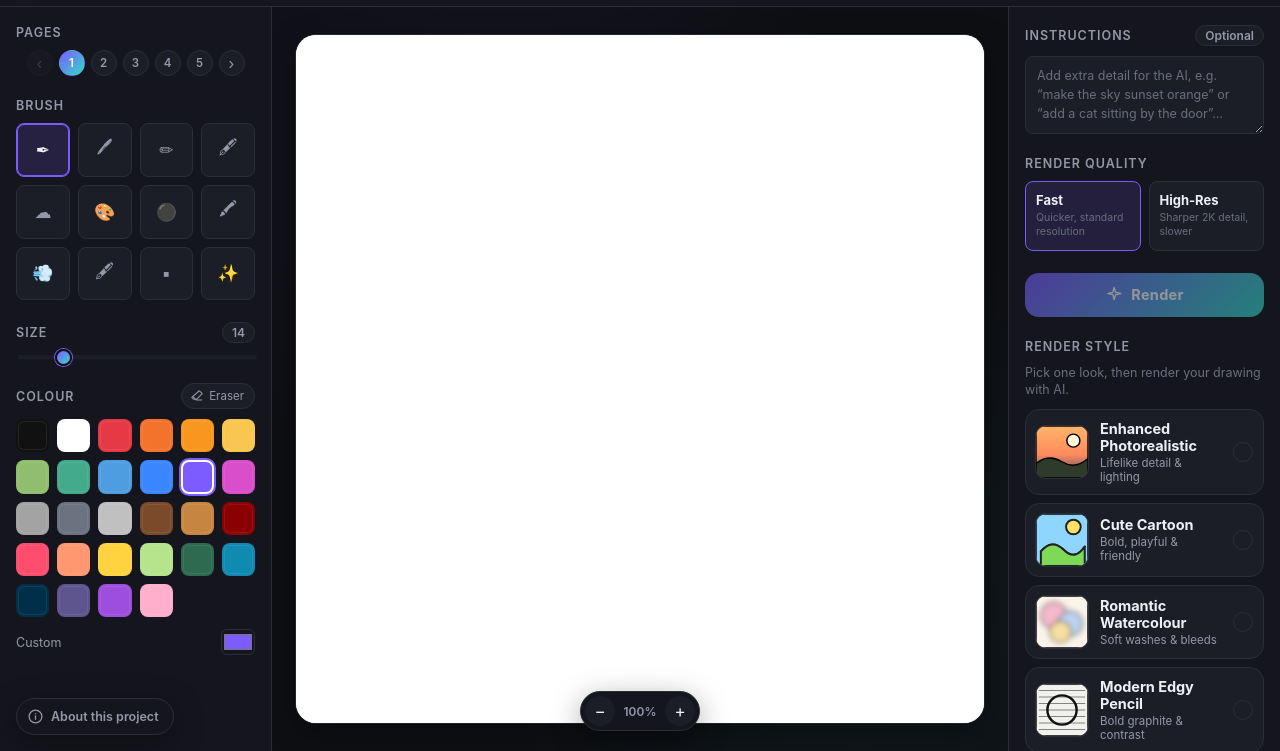
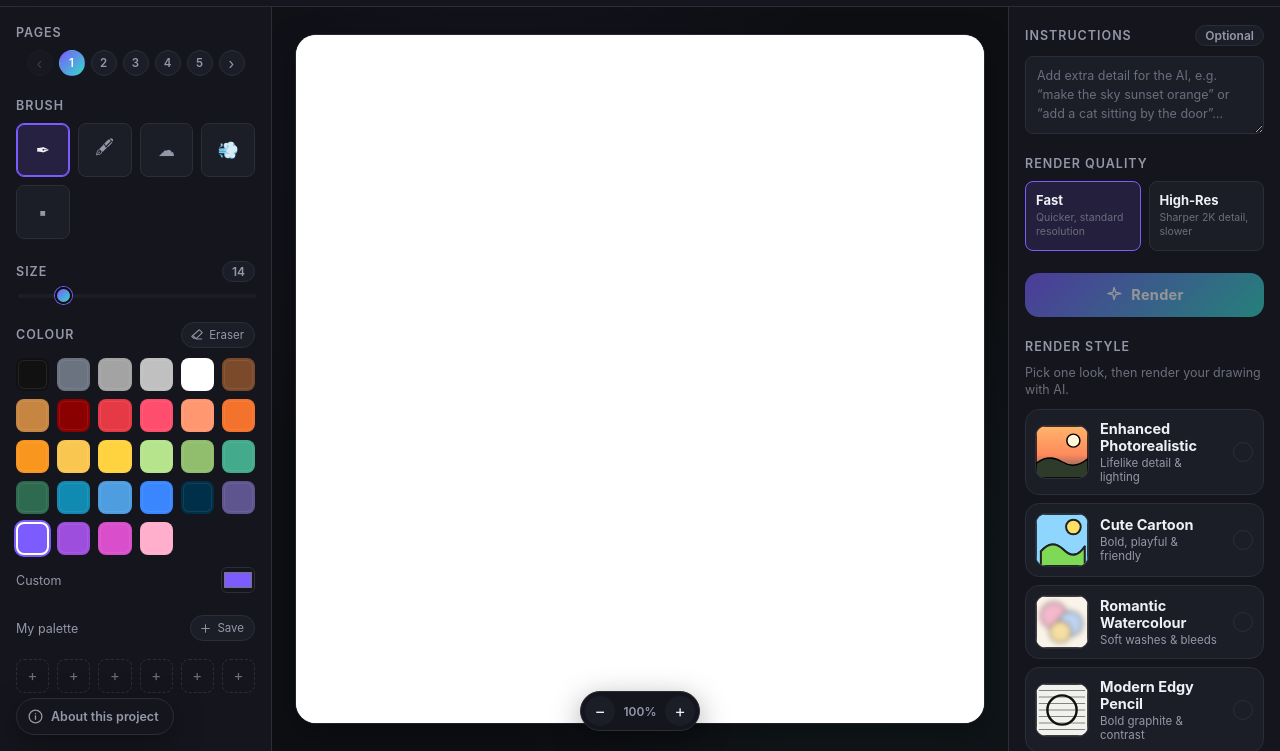
Before and after one commit to laurensderks/imagineAI, a website: page public/index.html in a window 1280 px wide. Shown: the part 49-800 px from the top of the page. Drawn offline with Linux system fonts and the light colour scheme.

Commit message:
Add saveable custom palette, reorder colours, trim brush set
- Add a "My palette" row of 6 custom colour slots with a Save button;
  colours persist to localStorage so they return between sessions, and
  the slots cycle (oldest drops off) once full.
- Reorder the 28 preset colours into a smooth spectrum (neutrals →
  browns → reds → oranges → yellows → greens → blues → purples → pinks)
  so similar colours sit next to each other.
- Reduce the brush set to Smooth Pen, Ink, Soft Brush, Spray Paint,
  and Pixel.

```diff
--- a/public/css/style.css
+++ b/public/css/style.css
@@ -302,6 +302,49 @@ input[type="range"]::-moz-range-thumb {
 }
 .swatch:hover { transform: scale(1.08); }
 .swatch.active { border-color: #fff; box-shadow: 0 0 0 2px var(--accent); }
+
+/* custom "My palette" slots */
+.custom-palette-header {
+  margin-top: 12px;
+  font-size: 12.5px;
+  color: var(--text-dim);
+}
+.palette-save-btn {
+  display: flex;
+  align-items: center;
+  gap: 5px;
+  font-size: 11.5px;
+  color: var(--text-dim);
+  background: var(--bg-elev-2);
+  border: 1px solid var(--border);
+  border-radius: 999px;
+  padding: 5px 10px 5px 8px;
+  cursor: pointer;
+  transition: border-color 0.15s ease, color 0.15s ease;
+}
+.palette-save-btn svg { width: 13px; height: 13px; }
+.palette-save-btn:hover { color: var(--text); border-color: #3a3d4d; }
+
+.custom-palette { margin-top: 8px; }
+.swatch.empty {
+  cursor: default;
+  background: transparent !important;
+  border: 1.5px dashed var(--border);
+  box-shadow: none;
+  position: relative;
+}
+.swatch.empty:hover { transform: none; }
+.swatch.empty::after {
+  content: "+";
+  position: absolute;
+  inset: 0;
+  display: flex;
+  align-items: center;
+  justify-content: center;
+  color: var(--text-faint);
+  font-size: 15px;
+  line-height: 1;
+}
 
 .custom-color-row {
   display: flex;
--- a/public/index.html
+++ b/public/index.html
@@ -75,6 +75,15 @@
             <span>Custom</span>
             <input type="color" id="customColor" value="#7c5cff" />
           </label>
+
+          <div class="row-between custom-palette-header">
+            <span>My palette</span>
+            <button class="palette-save-btn" id="paletteSaveBtn" title="Save current colour to your palette">
+              <svg viewBox="0 0 24 24"><path d="M12 5v14M5 12h14"/></svg>
+              <span>Save</span>
+            </button>
+          </div>
+          <div class="swatch-grid custom-palette" id="customPalette"><!-- 6 slots populated by app.js --></div>
         </section>
 
       </div>
--- a/public/js/app.js
+++ b/public/js/app.js
@@ -7,16 +7,16 @@
  */
 
 (function () {
+  // Ordered as a smooth spectrum so similar colours sit next to each other:
+  // neutrals → browns → reds → oranges → yellows → greens → blues → purples → pinks.
   const PRESET_COLORS = [
-    // Original 12
-    '#111111', '#ffffff', '#e63946', '#f3722c', '#f8961e', '#f9c74f',
-    '#90be6d', '#43aa8b', '#4d9de0', '#3a86ff', '#7c5cff', '#d94ecb',
-    // Additional 16: neutrals, browns, deep shades, pastels, and extra hues
-    '#a3a3a3', '#6b7280', '#c0c0c0', '#7a4a2b',
-    '#c68642', '#8b0000', '#ff4d6d', '#ff9770',
-    '#ffd23f', '#b5e48c', '#2d6a4f', '#118ab2',
-    '#003049', '#5e548e', '#9d4edd', '#ffafcc',
+    '#111111', '#6b7280', '#a3a3a3', '#c0c0c0', '#ffffff', '#7a4a2b', // neutrals + brown
+    '#c68642', '#8b0000', '#e63946', '#ff4d6d', '#ff9770', '#f3722c', // brown → reds → orange
+    '#f8961e', '#f9c74f', '#ffd23f', '#b5e48c', '#90be6d', '#43aa8b', // oranges → yellows → greens
+    '#2d6a4f', '#118ab2', '#4d9de0', '#3a86ff', '#003049', '#5e548e', // greens → blues → purple
+    '#7c5cff', '#9d4edd', '#d94ecb', '#ffafcc',                       // purples → pinks
   ];
+  const DEFAULT_COLOR_INDEX = 24; // #7c5cff, the purple accent
 
   // Each `thumb` is a tiny self-contained SVG that gives a rough visual
   // impression of the style (no external images/API calls needed for this).
@@ -236,25 +236,82 @@
   // ---- colour swatches ----------------------------------------------
   const colorSwatches = document.getElementById('colorSwatches');
   const customColor = document.getElementById('customColor');
+  const customPalette = document.getElementById('customPalette');
+  const paletteSaveBtn = document.getElementById('paletteSaveBtn');
+
+  const PALETTE_SIZE = 6;
+  const PALETTE_KEY = 'imagineai.customPalette';
+  let activeColor = '#7c5cff';
 
   function selectColor(hex, swatchEl) {
+    activeColor = hex;
     drawing.setColor(hex);
     eraserBtn.classList.remove('active');
     drawing.setEraser(false);
-    [...colorSwatches.children].forEach((c) => c.classList.remove('active'));
+    // Clear active state across both preset swatches and custom palette slots.
+    document.querySelectorAll('#colorSwatches .swatch, #customPalette .swatch')
+      .forEach((c) => c.classList.remove('active'));
     if (swatchEl) swatchEl.classList.add('active');
     customColor.value = hex;
   }
 
   PRESET_COLORS.forEach((hex, i) => {
     const sw = document.createElement('button');
-    sw.className = 'swatch' + (i === 10 ? ' active' : ''); // default = the purple accent
+    sw.className = 'swatch' + (i === DEFAULT_COLOR_INDEX ? ' active' : ''); // default = the purple accent
     sw.style.background = hex;
     sw.title = hex;
     sw.addEventListener('click', () => selectColor(hex, sw));
     colorSwatches.appendChild(sw);
   });
   customColor.addEventListener('input', () => selectColor(customColor.value, null));
+
+  // ---- custom "My palette" (6 saveable slots, persisted to localStorage) ---
+  function loadPalette() {
+    try {
+      const stored = JSON.parse(localStorage.getItem(PALETTE_KEY));
+      if (Array.isArray(stored)) return stored.slice(0, PALETTE_SIZE);
+    } catch (_) { /* ignore malformed storage */ }
+    return [];
+  }
+  function savePalette(colors) {
+    try { localStorage.setItem(PALETTE_KEY, JSON.stringify(colors)); } catch (_) { /* ignore */ }
+  }
+
+  let paletteColors = loadPalette(); // array of hex strings, up to PALETTE_SIZE
+
+  function renderPalette() {
+    customPalette.innerHTML = '';
+    for (let i = 0; i < PALETTE_SIZE; i++) {
+      const hex = paletteColors[i];
+      const slot = document.createElement('button');
+      if (hex) {
+        slot.className = 'swatch';
+        slot.style.background = hex;
+        slot.title = hex;
+        slot.addEventListener('click', () => selectColor(hex, slot));
+      } else {
+        slot.className = 'swatch empty';
+        slot.title = 'Save a colour here with the Save button';
+      }
+      customPalette.appendChild(slot);
+    }
+  }
+
+  // Save the current colour into the next free slot, or cycle-overwrite the
+  // oldest once all six are full, so the button always does something useful.
+  function saveCurrentColor() {
+    if (paletteColors.length < PALETTE_SIZE) {
+      paletteColors.push(activeColor);
+    } else {
+      paletteColors.shift();
+      paletteColors.push(activeColor);
+    }
+    savePalette(paletteColors);
+    renderPalette();
+  }
+
+  paletteSaveBtn.addEventListener('click', saveCurrentColor);
+  renderPalette();
 
   // ---- eraser ---------------------------------------------------------
   const eraserBtn = document.getElementById('eraserBtn');
--- a/public/js/brushes.js
+++ b/public/js/brushes.js
@@ -291,10 +291,7 @@
   };
 
   // Ordered list drives the UI grid in app.js.
-  const BRUSH_ORDER = [
-    'pen', 'marker', 'pencil', 'ink', 'soft', 'watercolour',
-    'charcoal', 'crayon', 'spray', 'calligraphy', 'pixel', 'glow',
-  ];
+  const BRUSH_ORDER = ['pen', 'ink', 'soft', 'spray', 'pixel'];
 
   global.BRUSHES = BRUSHES;
   global.BRUSH_ORDER = BRUSH_ORDER;
```
